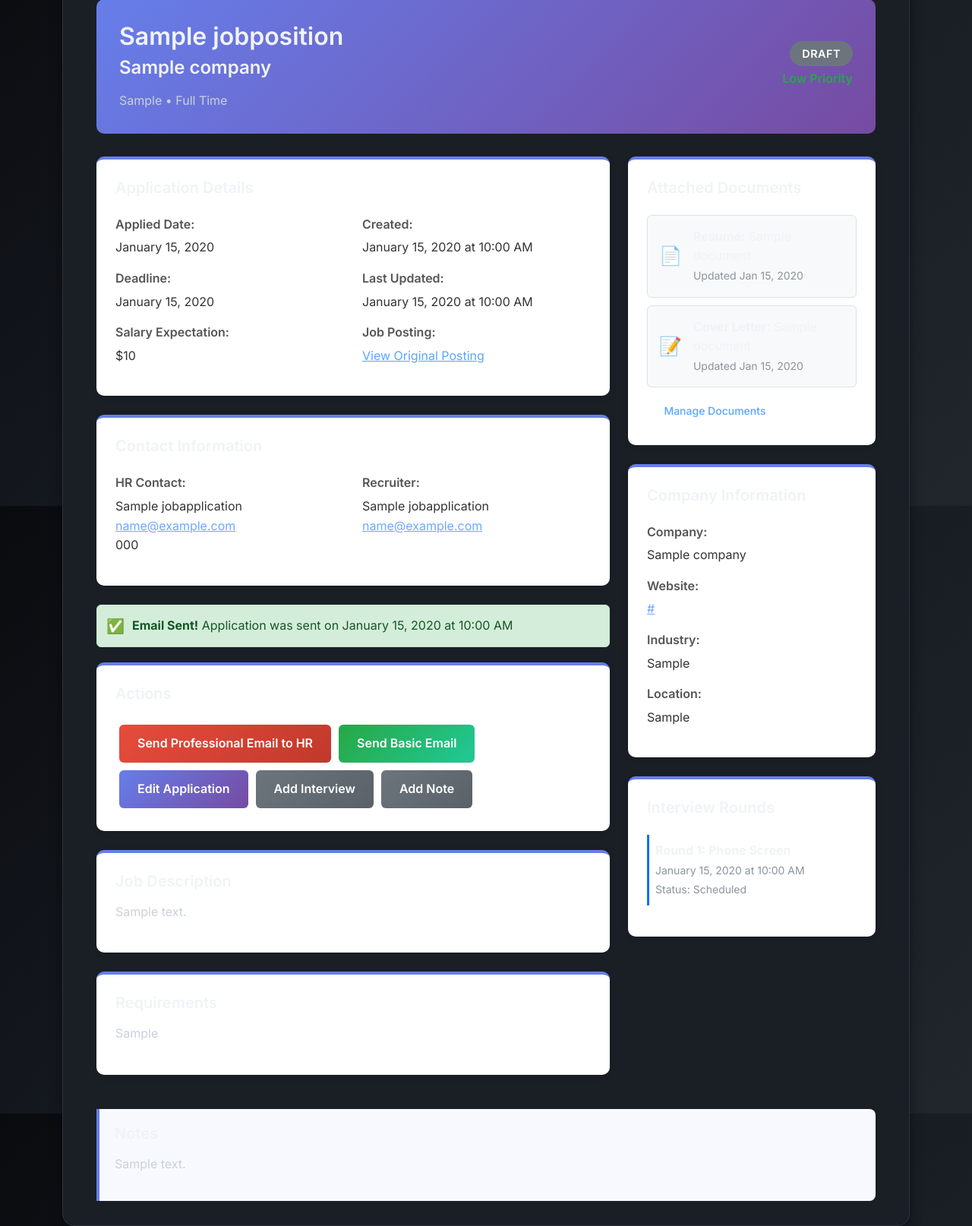
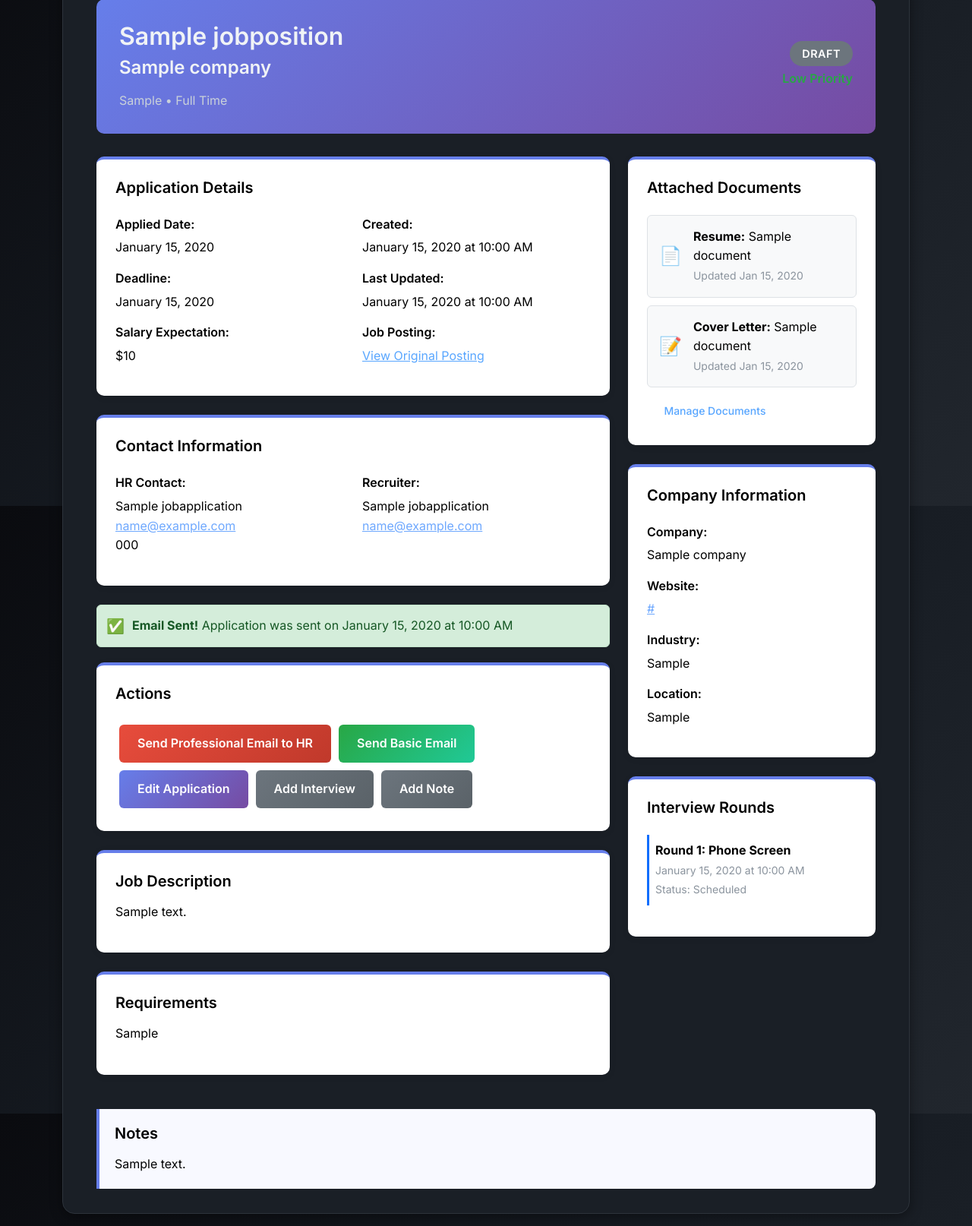
Before and after one commit to Shubham-musmade/interview_tracker, a Django app: page /applications/1/ in a window 1280 px wide. Shown: the part 134-1748 px from the top of the page at 76% size. Run offline with Django 5.2, Linux system fonts and the light colour scheme; a user stored in the database is signed in; tables that the repository leaves empty hold one stand-in row (values such as "Sample post").

Commit message:
Refactor job position form to remove company selection
Removed the company field from the JobPositionForm and its template, assigning a default 'Unknown Company' in the form's save method. Updated the position creation flow to reflect this change, including UI adjustments and messaging. Improved application creation to pre-select a position if provided via URL. Enhanced application detail template for better color contrast and clarity.

```diff
--- a/jobs/templates/jobs/application_detail.html
+++ b/jobs/templates/jobs/application_detail.html
@@ -7,7 +7,7 @@
 <style>
     .application-header {
         background: linear-gradient(135deg, #667eea 0%, #764ba2 100%);
-        color: white;
+        color: black;
         padding: 30px;
         border-radius: 10px;
         margin-bottom: 30px;
@@ -44,13 +44,13 @@
 
     .info-label {
         font-weight: 600;
-        color: #555;
+        color: #000000ff;
         margin-bottom: 5px;
         display: block;
     }
 
     .info-value {
-        color: #333;
+        color: #000000ff;
         margin-bottom: 15px;
     }
 
@@ -168,7 +168,7 @@
         <div class="col-lg-8">
             <!-- Application Details -->
             <div class="info-card">
-                <h5 class="mb-4"><i class="fas fa-info-circle"></i> Application Details</h5>
+                <h5 class="mb-4 text-black"><i class="fas fa-info-circle"></i> Application Details</h5>
 
                 <div class="row">
                     <div class="col-md-6">
@@ -181,7 +181,7 @@
                             {% endif %}
                         </div>
 
-                        <span class="info-label">Deadline:</span>
+                        <span class="info-label text-black">Deadline:</span>
                         <div class="info-value">
                             {% if application.deadline %}
                                 {{ application.deadline|date:"F d, Y" }}
@@ -190,7 +190,7 @@
                             {% endif %}
                         </div>
 
-                        <span class="info-label">Salary Expectation:</span>
+                        <span class="info-label text-black">Salary Expectation:</span>
                         <div class="info-value">
                             {% if application.salary_expectation %}
                                 ${{ application.salary_expectation|floatformat:0 }}
@@ -201,14 +201,14 @@
                     </div>
 
                     <div class="col-md-6">
-                        <span class="info-label">Created:</span>
+                        <span class="info-label text-black">Created:</span>
                         <div class="info-value">{{ application.created_at|date:"F d, Y \a\t g:i A" }}</div>
 
-                        <span class="info-label">Last Updated:</span>
+                        <span class="info-label text-black">Last Updated:</span>
                         <div class="info-value">{{ application.updated_at|date:"F d, Y \a\t g:i A" }}</div>
 
                         {% if application.position.job_url %}
-                        <span class="info-label">Job Posting:</span>
+                        <span class="info-label text-black">Job Posting:</span>
                         <div class="info-value">
                             <a href="{{ application.position.job_url }}" target="_blank" class="text-primary">
                                 <i class="fas fa-external-link-alt"></i> View Original Posting
@@ -222,12 +222,12 @@
             <!-- Contact Information -->
             {% if application.hr_email or application.hr_name or application.recruiter_email or application.recruiter_name %}
             <div class="info-card">
-                <h5 class="mb-4"><i class="fas fa-users"></i> Contact Information</h5>
+                <h5 class="mb-4 text-black"><i class="fas fa-users"></i> Contact Information</h5>
 
                 <div class="row">
                     <div class="col-md-6">
                         {% if application.hr_name or application.hr_email %}
-                        <span class="info-label">HR Contact:</span>
+                        <span class="info-label text-black">HR Contact:</span>
                         <div class="info-value">
                             {% if application.hr_name %}{{ application.hr_name }}{% endif %}
                             {% if application.hr_email %}
@@ -243,7 +243,7 @@
 
                     <div class="col-md-6">
                         {% if application.recruiter_name or application.recruiter_email %}
-                        <span class="info-label">Recruiter:</span>
+                        <span class="info-label text-black">Recruiter:</span>
                         <div class="info-value">
                             {% if application.recruiter_name %}{{ application.recruiter_name }}{% endif %}
                             {% if application.recruiter_email %}
@@ -273,7 +273,7 @@
 
             <!-- Action Buttons -->
             <div class="info-card">
-                <h5 class="mb-4"><i class="fas fa-cog"></i> Actions</h5>
+                <h5 class="mb-4 text-black"><i class="fas fa-cog"></i> Actions</h5>
 
                 <div class="d-flex flex-wrap">
                     <!-- Enhanced HR Email Button -->
@@ -304,16 +304,16 @@
             <!-- Job Description -->
             {% if application.position.description %}
             <div class="info-card">
-                <h5 class="mb-3"><i class="fas fa-file-alt"></i> Job Description</h5>
-                <div class="text-muted">{{ application.position.description|linebreaks }}</div>
+                <h5 class="mb-3 text-black"><i class="fas fa-file-alt"></i> Job Description</h5>
+                <p class="text-black">{{ application.position.description }}</p>
             </div>
             {% endif %}
 
             <!-- Job Requirements -->
             {% if application.position.requirements %}
             <div class="info-card">
-                <h5 class="mb-3"><i class="fas fa-list-check"></i> Requirements</h5>
-                <div class="text-muted">{{ application.position.requirements|linebreaks }}</div>
+                <h5 class="mb-3 text-black"><i class="fas fa-list-check"></i> Requirements</h5>
+                <p class=" text-black">{{ application.position.requirements }}</p>
             </div>
             {% endif %}
         </div>
@@ -321,32 +321,32 @@
         <div class="col-lg-4">
             <!-- Documents -->
             <div class="info-card">
-                <h5 class="mb-4"><i class="fas fa-paperclip"></i> Attached Documents</h5>
+                <h5 class="mb-4 text-black"><i class="fas fa-paperclip"></i> Attached Documents</h5>
 
                 {% if application.resume %}
                 <div class="document-item">
                     <div class="document-icon">📄</div>
-                    <div>
+                    <div class="text-black">
                         <strong>Resume:</strong> {{ application.resume.name }}<br>
-                        <small class="text-muted">Updated {{ application.resume.updated_at|date:"M d, Y" }}</small>
+                        <small class="">Updated {{ application.resume.updated_at|date:"M d, Y" }}</small>
                     </div>
                 </div>
                 {% else %}
-                <div class="text-muted mb-3">
+                <div class="mb-3">
                     <i class="fas fa-exclamation-triangle"></i> No resume attached
                 </div>
                 {% endif %}
 
                 {% if application.cover_letter %}
-                <div class="document-item">
+                <div class="document-item text-black">
                     <div class="document-icon">📝</div>
-                    <div>
-                        <strong>Cover Letter:</strong> {{ application.cover_letter.name }}<br>
-                        <small class="text-muted">Updated {{ application.cover_letter.updated_at|date:"M d, Y" }}</small>
+                    <div class="text-black">
+                        <strong class="">Cover Letter:</strong> {{ application.cover_letter.name }}<br>
+                        <small class="">Updated {{ application.cover_letter.updated_at|date:"M d, Y" }}</small>
                     </div>
                 </div>
                 {% else %}
-                <div class="text-muted mb-3">
+                <div class="mb-3 text-black">
                     <i class="fas fa-exclamation-triangle"></i> No cover letter attached
                 </div>
                 {% endif %}
@@ -358,14 +358,14 @@
 
             <!-- Company Info -->
             <div class="info-card">
-                <h5 class="mb-4"><i class="fas fa-building"></i> Company Information</h5>
+                <h5 class="mb-4 text-black"><i class="fas fa-building"></i> Company Information</h5>
 
                 <span class="info-label">Company:</span>
                 <div class="info-value">{{ application.position.company.name }}</div>
 
                 {% if application.position.company.website %}
                 <span class="info-label">Website:</span>
-                <div class="info-value">
+                <div class="info-value text-black">
                     <a href="{{ application.position.company.website }}" target="_blank">
                         {{ application.position.company.website }}
                     </a>
@@ -374,21 +374,21 @@
 
                 {% if application.position.company.industry %}
                 <span class="info-label">Industry:</span>
-                <div class="info-value">{{ application.position.company.industry }}</div>
+                <div class="info-value text-black">{{ application.position.company.industry }}</div>
                 {% endif %}
 
                 {% if application.position.company.location %}
                 <span class="info-label">Location:</span>
-                <div class="info-value">{{ application.position.company.location }}</div>
+                <div class="info-value text-black">{{ application.position.company.location }}</div>
                 {% endif %}
             </div>
 
             <!-- Interview Rounds -->
             {% if interview_rounds %}
             <div class="info-card">
-                <h5 class="mb-4"><i class="fas fa-calendar-alt"></i> Interview Rounds</h5>
+                <h5 class="mb-4 text-black"><i class="fas fa-calendar-alt"></i> Interview Rounds</h5>
                 {% for round in interview_rounds %}
-                <div class="mb-3 p-2 border-start border-3 border-primary">
+                <div class="mb-3 p-2 border-start border-3 border-primary text-black">
                     <strong>Round {{ round.round_number }}: {{ round.get_interview_type_display }}</strong><br>
                     <small class="text-muted">
                         {{ round.scheduled_date|date:"F d, Y \a\t g:i A" }}<br>
@@ -404,8 +404,8 @@
     <!-- Notes Section -->
     {% if application.notes %}
     <div class="notes-section">
-        <h5><i class="fas fa-sticky-note"></i> Notes</h5>
-        <div class="mt-3">{{ application.notes|linebreaks }}</div>
+        <h5 class="text-black"><i class="fas fa-sticky-note"></i> Notes</h5>
+        <div class="mt-3 text-black">{{ application.notes }}</div>
     </div>
     {% endif %}
 </div>
--- a/jobs/views.py
+++ b/jobs/views.py
@@ -116,6 +116,17 @@ def application_detail(request, pk):
 @login_required
 def application_create(request):
     """Create a new job application"""
+    # Get position from URL parameter if provided
+    position_id = request.GET.get('position')
+    initial_data = {}
+    if position_id:
+        try:
+            from .models import JobPosition
+            position = JobPosition.objects.get(pk=position_id)
+            initial_data['position'] = position
+        except JobPosition.DoesNotExist:
+            messages.warning(request, 'Selected position not found.')
+
     if request.method == 'POST':
         form = JobApplicationForm(request.POST, user=request.user)
         if form.is_valid():
@@ -123,7 +134,7 @@ def application_create(request):
             messages.success(request, 'Job application created successfully!')
             return redirect('jobs:application_detail', pk=application.pk)
     else:
-        form = JobApplicationForm(user=request.user)
+        form = JobApplicationForm(user=request.user, initial=initial_data)
 
     context = {'form': form, 'title': 'Create New Application'}
     return render(request, 'jobs/application_form.html', context)
@@ -411,7 +422,9 @@ def position_create(request):
             position = form.save()
             messages.success(request, 'Job position created successfully!')
             # Redirect to create application for this position
-            return redirect('jobs:application_create') + f'?position={position.pk}'
+            from django.urls import reverse
+            url = reverse('jobs:application_create') + f'?position={position.pk}'
+            return redirect(url)
     else:
         form = JobPositionForm()
 
```
Also changed, not shown: jobs/forms.py (+19 -5 lines), jobs/templates/jobs/position_form.html (+23 -23 lines).
